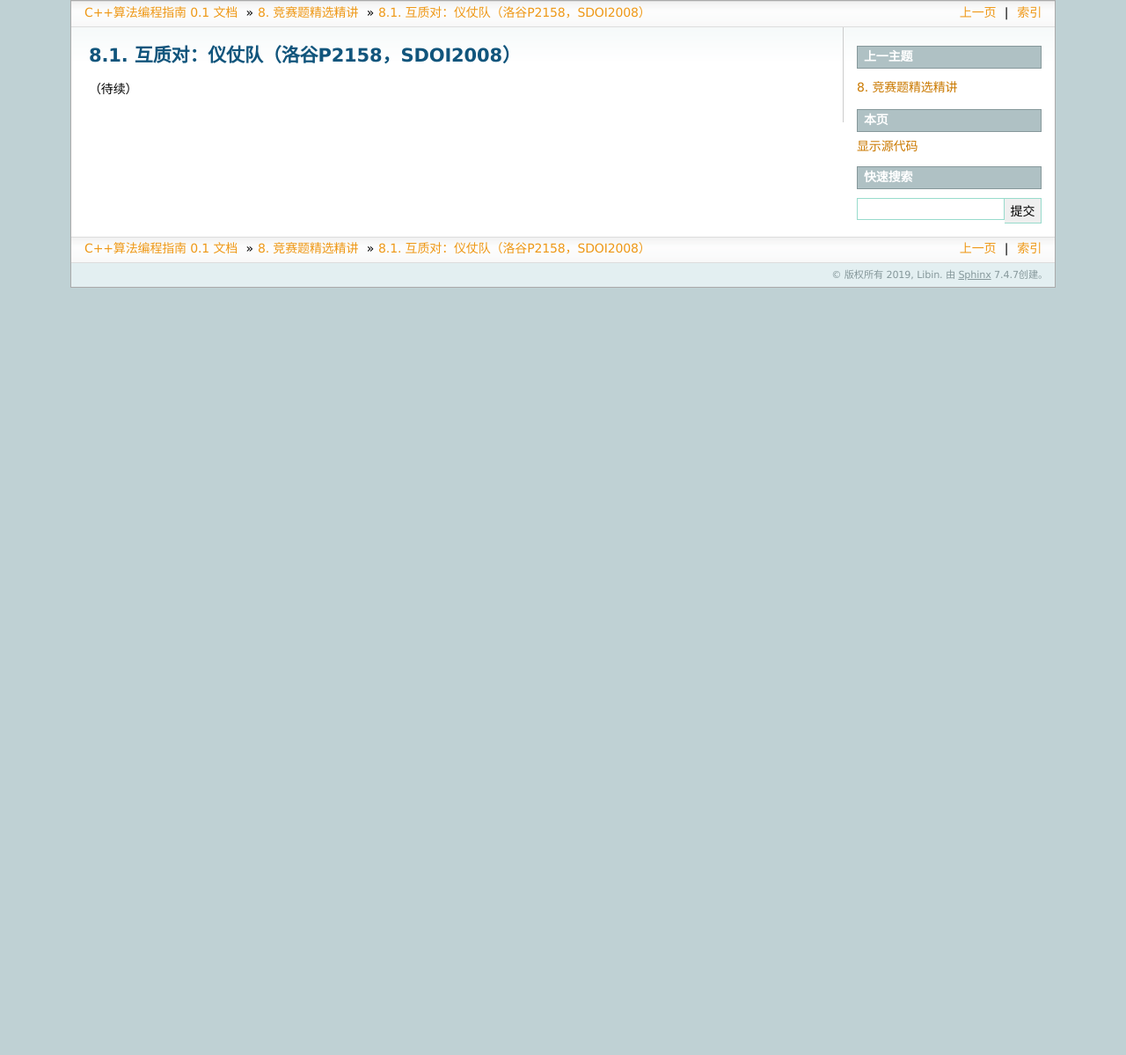
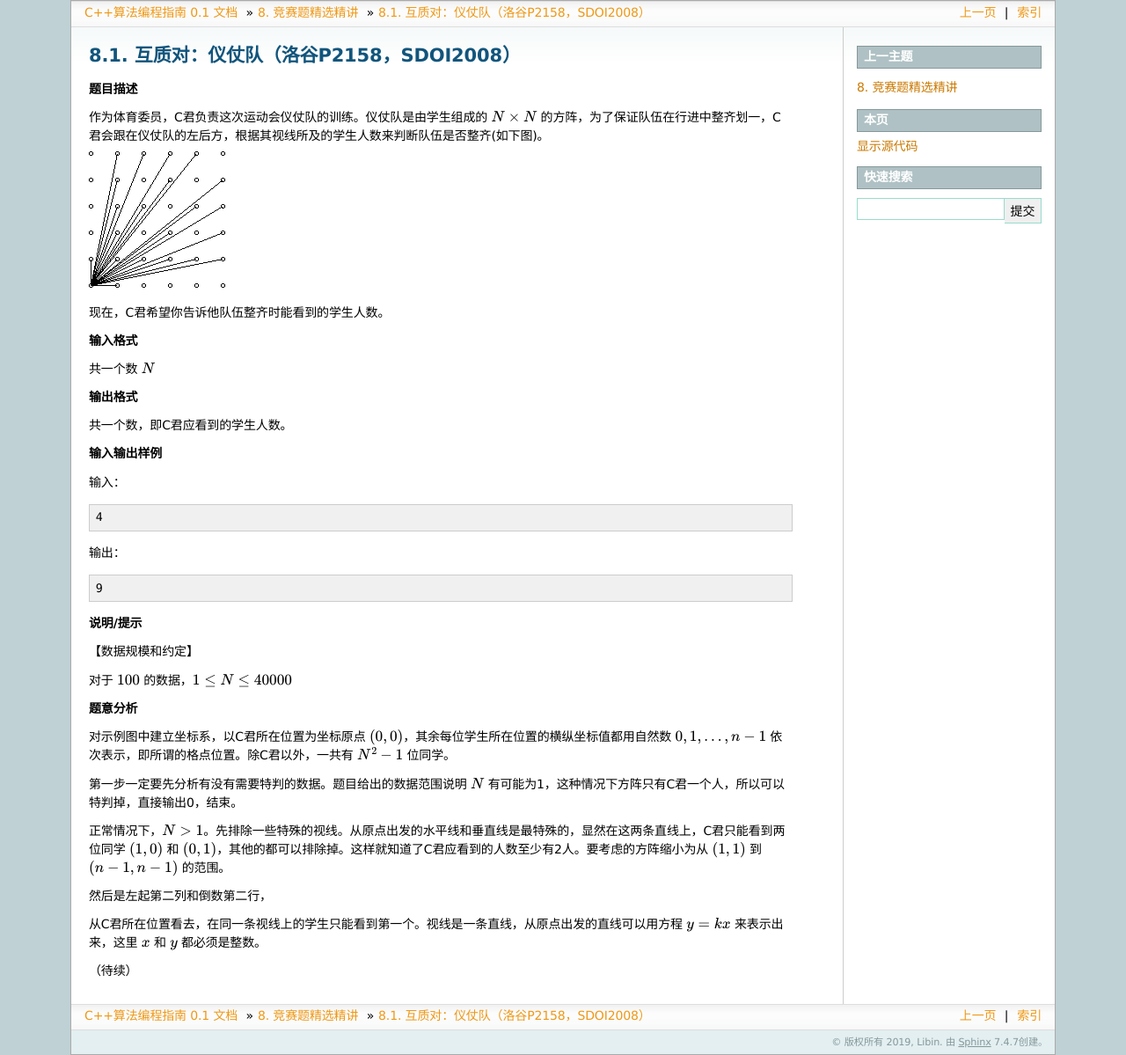
Before and after one commit to majorli/algo_guide, a Sphinx documentation site: the page built from source/ch07/701_p2158.rst, in a window 1280 px wide. Shown: the whole page at 88% size. Built offline with Sphinx 7.4.7, drawn with Linux system fonts in a browser that asks for light colours; formulas are drawn with MathJax 3; before the commit the page ends 900 px from its top, so only the background shows below that.

Commit message:
20191212_0008draft

```diff
--- a/source/ch07/701_p2158.rst
+++ b/source/ch07/701_p2158.rst
@@ -3,4 +3,56 @@
 互质对：仪仗队（洛谷P2158，SDOI2008）
 =====================================
 
+**题目描述**
+
+作为体育委员，C君负责这次运动会仪仗队的训练。仪仗队是由学生组成的 :math:`N\times N` 的方阵，为了保证队伍在行进中整齐划一，C君会跟在仪仗队的左后方，根据其视线所及的学生人数来判断队伍是否整齐(如下图)。
+
+.. image:: ../images/701_p2158_pro.png
+
+
+现在，C君希望你告诉他队伍整齐时能看到的学生人数。
+
+**输入格式**
+
+共一个数 :math:`N`
+
+**输出格式**
+
+共一个数，即C君应看到的学生人数。
+
+**输入输出样例**
+
+输入：
+
+.. code-block:: none
+
+   4
+
+输出：
+
+.. code-block:: none
+
+   9
+
+
+**说明/提示**
+
+【数据规模和约定】
+
+对于 :math:`100%` 的数据，:math:`1 \le N \le 40000`
+
+
+**题意分析**
+
+对示例图中建立坐标系，以C君所在位置为坐标原点 :math:`(0,0)`，其余每位学生所在位置的横纵坐标值都用自然数 :math:`0,1,\dots,n-1` 依次表示，即所谓的格点位置。除C君以外，一共有 :math:`N^2-1` 位同学。
+
+第一步一定要先分析有没有需要特判的数据。题目给出的数据范围说明 :math:`N` 有可能为1，这种情况下方阵只有C君一个人，所以可以特判掉，直接输出0，结束。
+
+正常情况下，:math:`N\gt1`。先排除一些特殊的视线。从原点出发的水平线和垂直线是最特殊的，显然在这两条直线上，C君只能看到两位同学 :math:`(1,0)` 和 :math:`(0,1)`，其他的都可以排除掉。这样就知道了C君应看到的人数至少有2人。要考虑的方阵缩小为从 :math:`(1,1)` 到 :math:`(n-1,n-1)` 的范围。
+
+然后是左起第二列和倒数第二行，
+
+从C君所在位置看去，在同一条视线上的学生只能看到第一个。视线是一条直线，从原点出发的直线可以用方程 :math:`y=kx` 来表示出来，这里 :math:`x` 和 :math:`y` 都必须是整数。
+
+
 （待续）
```
Also changed, not shown: source/images/701_p2158_pro.png (added).
